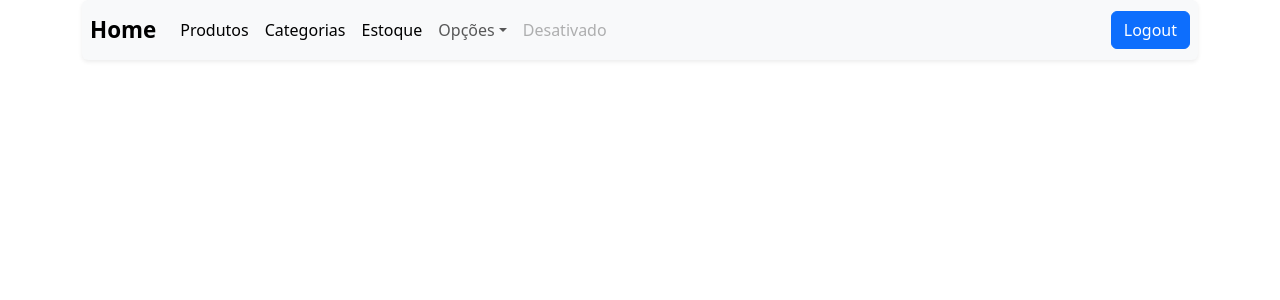
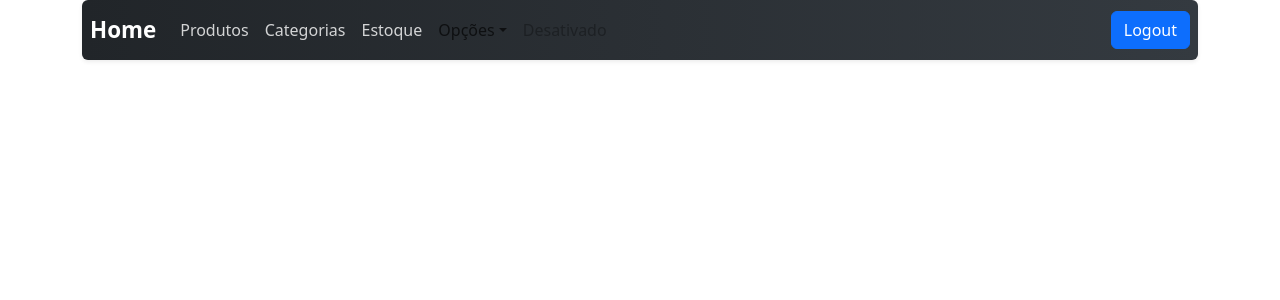
Before and after one commit to Enzo-Martin/front-pizzaria, a React (Vite) app: page / in a window 1280 px wide. Shown: the top 300 px of the page. Built offline with nearby package versions, Linux system fonts and the light colour scheme.

Commit message:
arrumado

```diff
--- a/package.json
+++ b/package.json
@@ -10,6 +10,7 @@
     "preview": "vite preview"
   },
   "dependencies": {
+    "axios": "^1.19.0",
     "react": "^19.2.6",
     "react-dom": "^19.2.6",
     "react-router-dom": "^7.16.0"
--- /dev/null
+++ b/src/Pages/ListarCategoria/ListarCategoria.jsx
@@ -0,0 +1,17 @@
+import Menufuncionario from "../MenuFuncionario/MenuFuncionario"
+
+const ListarCategoria = () => {
+
+    return (
+
+        <div className = "container">
+            <Menufuncionario/>
+
+            <p>Listar Categoria do Produto</p>
+
+        </div>
+
+    )
+}
+
+export default ListarCategoria
--- a/src/Pages/ListarProduto/ListarProdutos.jsx
+++ b/src/Pages/ListarProduto/ListarProdutos.jsx
@@ -1,7 +1,40 @@
-import MenuFuncionario from "../MenuFuncionario/MenuFuncionario"
+import React, {useState, useEffect} from "react"
+import Menufuncionario from "../MenuFuncionario/MenuFuncionario"
+import api from "../../services/api"
 
 const ListarProdutos = () => {
 
+  // useState : é um hook do react que serve para armazenar e controlar o estado de um componente (variáveis)
+    // ele permite que você declare variáveis que lembram valores entre renderzações do componente
+
+    // Composição const [variável, função para alterar o valor da variável] = (valor inicial da variável)
+
+    // Para nosso aplicativo, preciso de uma array de produtos iniciados com um array vazio
+    // Por quê? O objetivo é esse array seja preenchido com os produtos da API - Back End
+    // No momento em que a página for carregada
+
+    const [produtos, setProdutos] = useState([])
+
+    // useEffect: é um hook do react que serve para executar códigos que fica fora do controle direto da renderização
+    // visual, os chamados "efeitos colaterais"
+    // Exemplo: buscar dados de uma API, configurar cronometros, fazer algo quando o usuário aperta uma tecla,
+
+    useEffect( () => {
+
+        api
+            .get("/produtos")
+            .then((response) => {
+                // deu certo :)
+                console.log(response.data.data)
+                setProdutos(response.data.data)
+            })
+            .catch((error) => {
+                // deu ruim :(
+                console.log("Erro ao buscar a lista de produtos. ", error)
+            })
+    }, [] )
+
+    /*
     const arrayProdutos = [
         {
             id: 1,
@@ -16,6 +49,7 @@ const ListarProdutos = () => {
             descricao: "teste"
         }
     ];
+    */
 
     return (
         <div className="container">
@@ -35,8 +69,7 @@ const ListarProdutos = () => {
                     <tbody>
 
 
-                        {arrayProdutos.map((produto) => (
-
+                        {produtos.map((produto) => (
                             <tr key={produto.id}>
                                 <td style={{ fontSize: "13px" }}> {produto.nome}</td>
                                 <td style={{ fontSize: "13px" }}>
--- a/src/Pages/Menufuncionario/Menufuncionario.jsx
+++ b/src/Pages/Menufuncionario/Menufuncionario.jsx
@@ -1,4 +1,4 @@
-import styles from "./MenuFuncionario.module.css"
+import styles from "./Menufuncionario.module.css"
 
 import { Link } from "react-router-dom"
 
--- a/src/Pages/Menufuncionario/Menufuncionario.module.css
+++ b/src/Pages/Menufuncionario/Menufuncionario.module.css
@@ -1,27 +1,27 @@
 .menu {
 
-    background: grey;
+    background: linear-gradient(
+        90deg,
+        #212529,
+        #343a40
+    );
+
 }
 
 .logo {
-    color: black !important;
+
+    color: white !important;
     font-weight: bold;
     font-size: 1.4rem;
-    transition: .3s;
-}
-
-.logo:hover {
-    color: orange !important;
-    transform: translateY(-1px);
 }
 
 .itemMenu {
-    color: black !important;
+
+    color: rgba(255, 255, 255, .8) !important;
     transition: .3s;
 }
 
 .itemMenu:hover {
     color: orange !important;
     transform: translateY(-1px);
-
 }
--- a/src/Pages/routes/AppRoutes.jsx
+++ b/src/Pages/routes/AppRoutes.jsx
@@ -7,6 +7,7 @@ import {
 
 import Homefuncionario from "../Homefuncionario/Homefuncionario"
 import ListarProdutos from "../ListarProduto/ListarProdutos"
+import ListarCategoria from "../ListarCategoria/ListarCategoria"
 
 // BrowserRouter: recarrega toda pagina
 // HashRouter: reccarega somente onecessario das paginas
@@ -29,6 +30,11 @@ const AppRoutes = () =>{
              path="/produtos"
              element={<ListarProdutos/>}
            />
+           <Route
+             path="/categorias"
+             element={<ListarCategoria/>}
+           />
+
 
         </Routes>
      </HashRouter>
--- /dev/null
+++ b/src/services/api.jsx
@@ -0,0 +1,16 @@
+import axios from "axios";
+
+
+const api = axios.create({
+
+    baseURL: "https://172.19.9.49/pizzariateste/api/v1",
+    timeout: 100000, //tempo maximo de resposta (10 segundos)
+})
+
+export default api
+
+//Utilize em baseURL
+
+//https://172.19.9.49/pizzariateste/api/v1  -> api do professor "só funciona na escola
+
+//https://localhost:8080/endereco_da_sua_api -> sua api respondendo na porta 8080 "rodar seu back-end local"
```
Also changed, not shown: src/Pages/ListarCategoria/ListarCategoria.module.css (added), 1 other file (tests, documents, lock files or other folders).
